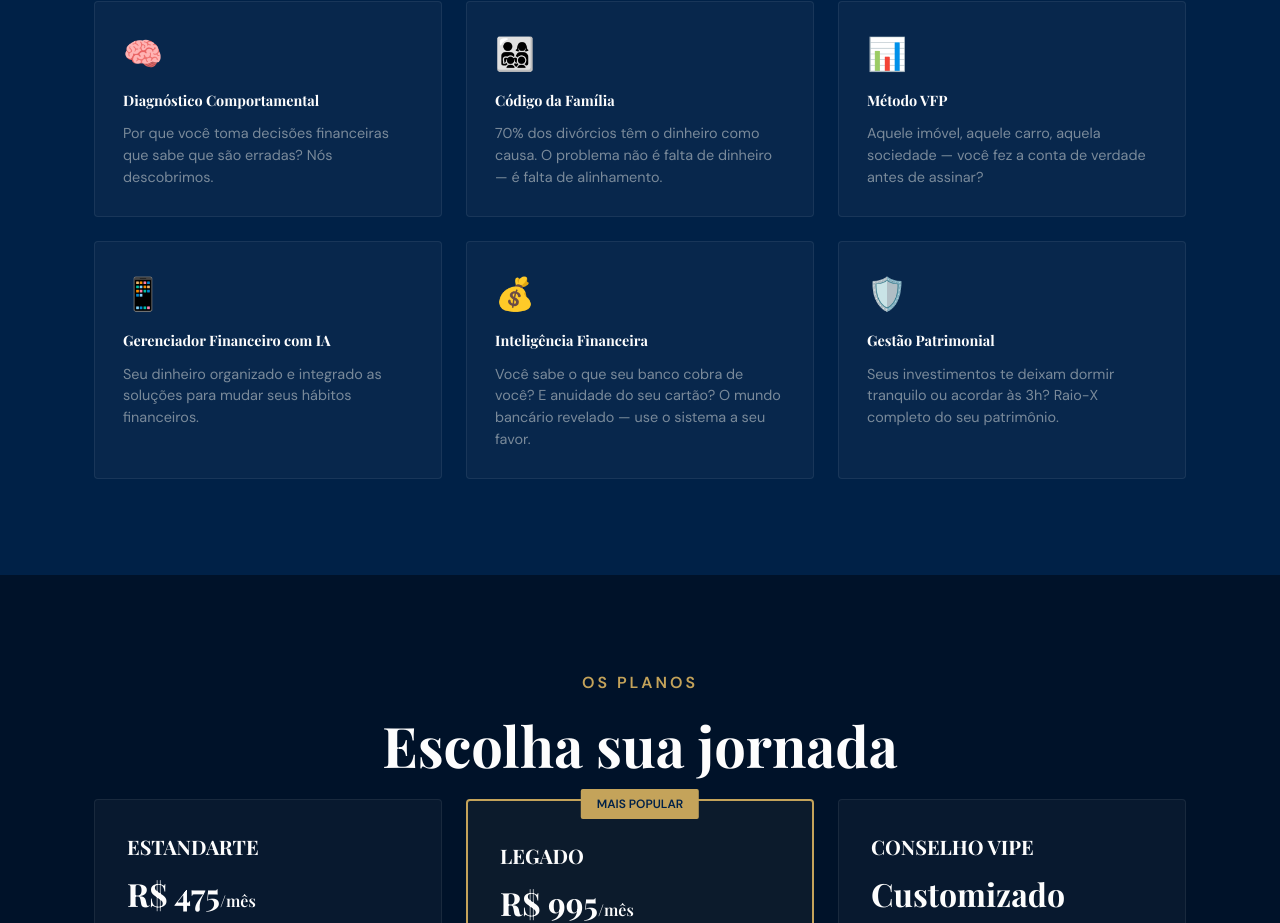
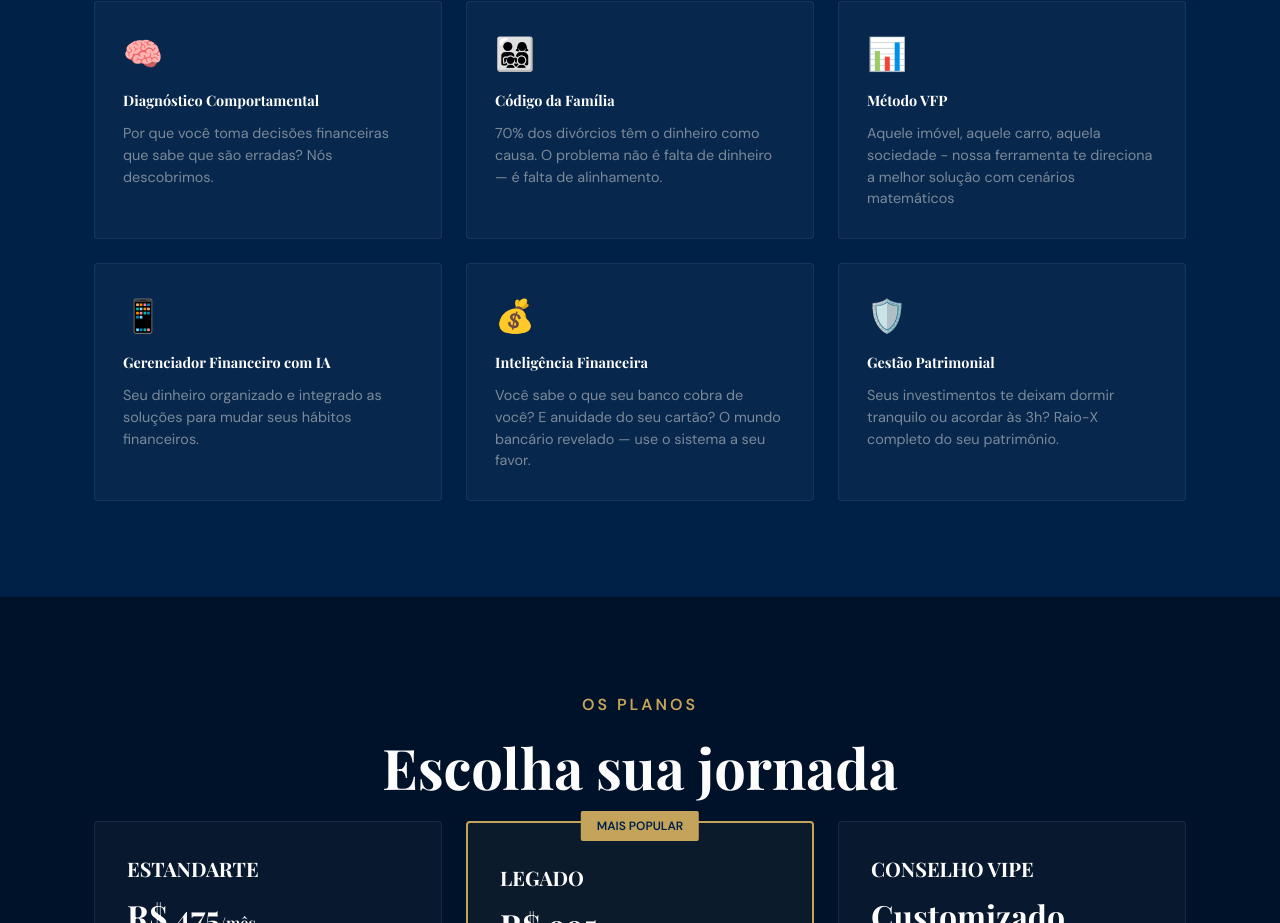
Before and after one commit to maycontour-bit/cf-site, a Next.js app: page / in a window 1280 px wide. Shown: the part 7279-8202 px from the top of the page. Built offline with nearby package versions, Linux system fonts and the light colour scheme.

Commit message:
Fix: Método VFP description, plan prices, LEGADO updates

```diff
--- a/app/page.tsx
+++ b/app/page.tsx
@@ -391,7 +391,7 @@ export default function Home() {
             <div className="servico-card">
               <div className="servico-icon">📊</div>
               <h3>Método VFP</h3>
-              <p>Aquele imóvel, aquele carro, aquela sociedade — você fez a conta de verdade antes de assinar?</p>
+              <p>Aquele imóvel, aquele carro, aquela sociedade - nossa ferramenta te direciona a melhor solução com cenários matemáticos</p>
             </div>
             <div className="servico-card">
               <div className="servico-icon">📱</div>
```
